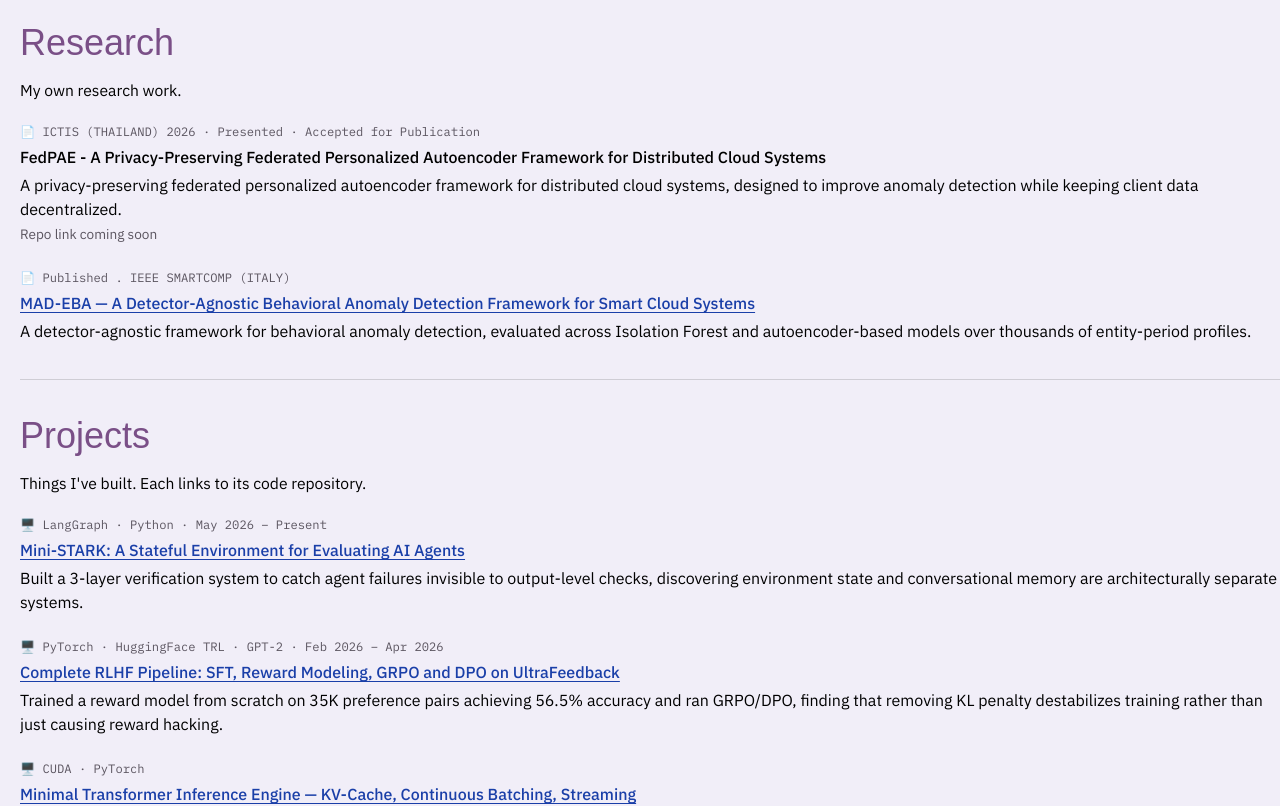
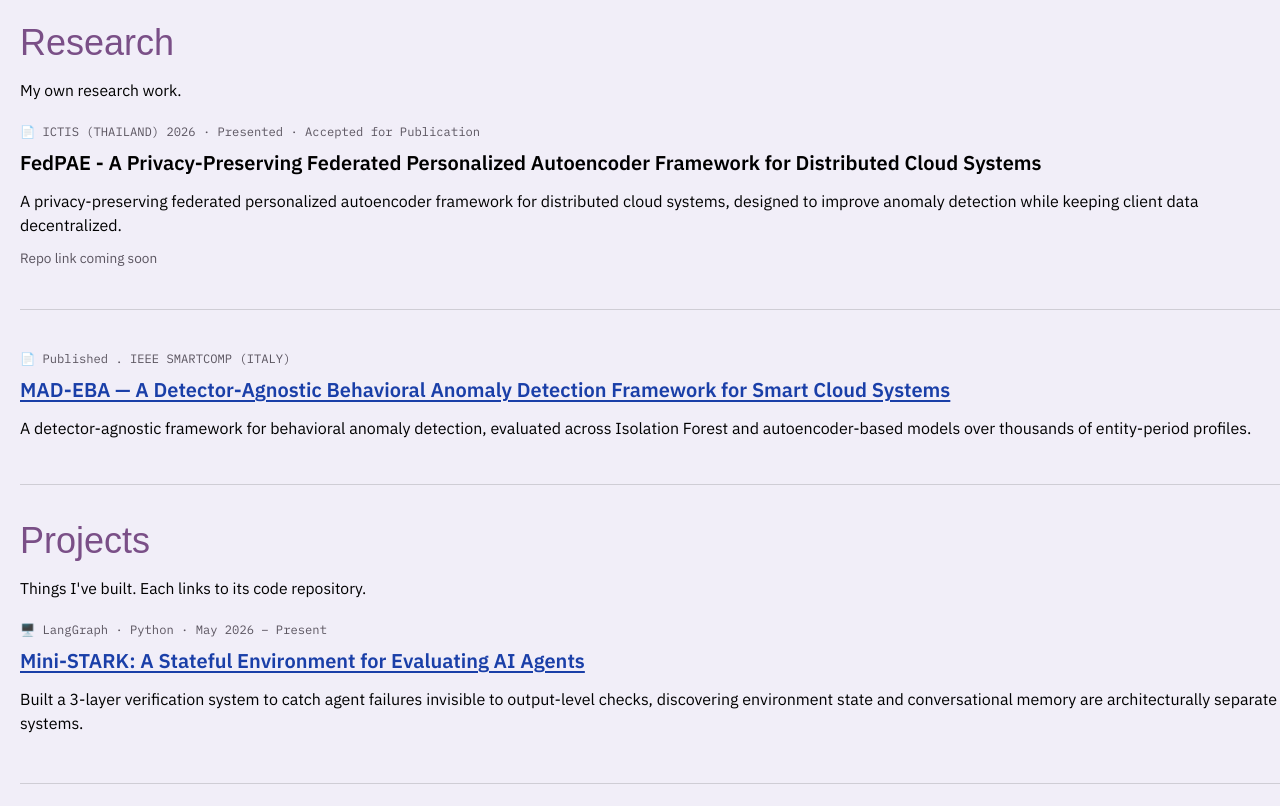
Before and after one commit to pranathi000/portfolio, a Next.js app: page / in a window 1280 px wide. Shown: the part 1900-2706 px from the top of the page. Built offline with nearby package versions, Linux system fonts and the light colour scheme; a web font is replaced by a local one.

Commit message:
Add centered prop to WorkList component

```diff
--- a/components/WorkList.tsx
+++ b/components/WorkList.tsx
@@ -1,15 +1,15 @@
 import type { Work } from "@/lib/data";
 
-export default function WorkList({ items }: { items: Work[] }) {
+export default function WorkList({ items, centered }: { items: Work[]; centered?: boolean }) {
   return (
-    <div>
+    <div className={centered ? "text-center" : ""}>
       {items.map((w) => (
-        <div key={w.title} className="mb-6 last:mb-0">
-          <div className="font-mono text-[0.76rem] text-faint mb-1">{w.emoji} {w.tag}</div>
-          <div className="font-medium">
+        <div key={w.title} className="mb-10 pb-10 border-b border-rule last:border-0 last:mb-0 last:pb-0">
+          <div className="font-mono text-[0.76rem] text-faint mb-2">{w.emoji} {w.tag}</div>
+          <div className="text-xl font-semibold mb-3">
             {w.link ? <a href={w.link} target="_blank" rel="noopener">{w.title}</a> : w.title}
           </div>
-          <p className="max-w-prose mt-1">{w.desc}</p>
+          <p className={`max-w-prose mb-2 ${centered ? "mx-auto" : ""}`}>{w.desc}</p>
           {!w.link && <span className="text-faint text-[0.85rem]">Repo link coming soon</span>}
         </div>
       ))}
```
